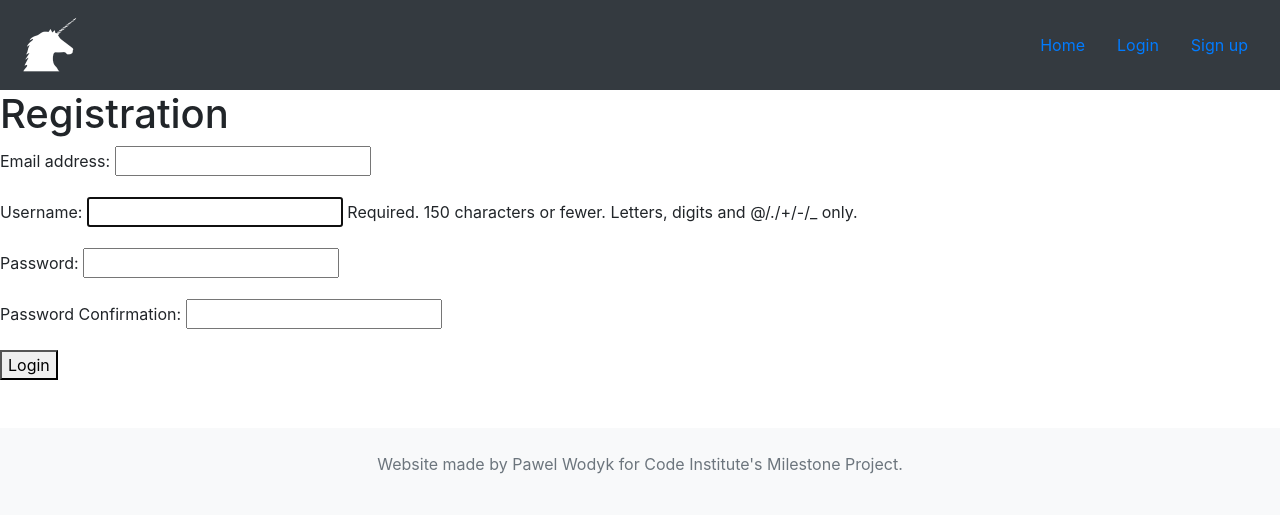
After one commit to pawodyk/CI_MilestoneProject4, a Django app: a page that uses templates/base.html in a window 1280 px wide. The commit adds this page. Shown: the top 515 px of the page. Run offline with Django 3.2, Linux system fonts and the light colour scheme; some libraries are stand-ins or nearby versions.

Commit message:
added registration

```diff
--- a/UnicornAttractor/urls.py
+++ b/UnicornAttractor/urls.py
@@ -25,5 +25,5 @@ urlpatterns = [
     url(r'^$', homepage, name='index'),
     url(r'^about/$', aboutpage, name='about'),
     url(r'^tracker/', include(urls_tracker)),
-    url(r'^user/', include(urls_user))
+    url(r'^accounts/', include(urls_user))
 ]
--- a/templates/base.html
+++ b/templates/base.html
@@ -28,7 +28,7 @@
 
             {% else %}
             <li class="nav-item"><a class="nav-link" href="{% url 'login' %}">Login</a></li>
-            <li class="nav-item"><a class="nav-link" href="">Sign up</a></li>
+            <li class="nav-item"><a class="nav-link" href="{% url 'registration' %}">Sign up</a></li>
             {%endif%}
         </ul>
     </nav>
--- a/user_authentication/forms.py
+++ b/user_authentication/forms.py
@@ -1,4 +1,7 @@
 from django import forms
+from django.contrib.auth.models import User
+from django.contrib.auth.forms import UserCreationForm
+from django.core.exceptions import ValidationError
 
 
 class UserLoginForm(forms.Form):
@@ -6,3 +9,38 @@ class UserLoginForm(forms.Form):
 
     username = forms.CharField()
     password = forms.CharField(widget=forms.PasswordInput)
+
+
+
+class UserRegistrationForm(UserCreationForm):
+    """Form used to register a new user"""
+
+    password1 = forms.CharField(
+        label="Password",
+        widget=forms.PasswordInput)
+    password2 = forms.CharField(
+        label="Password Confirmation",
+        widget=forms.PasswordInput)
+
+    class Meta:
+        model = User
+        fields = ['email', 'username', 'password1', 'password2']
+
+    def clean_email(self):
+        email = self.cleaned_data.get('email')
+        username = self.cleaned_data.get('username')
+        if User.objects.filter(email=email).exclude(username=username):
+            raise forms.ValidationError(u'Email address must be unique')
+        return email
+
+    def clean_password2(self):
+        password1 = self.cleaned_data.get('password1')
+        password2 = self.cleaned_data.get('password2')
+
+        if not password1 or not password2:
+            raise ValidationError("Please confirm your password")
+
+        if password1 != password2:
+            raise ValidationError("Passwords must match")
+
+        return password2
--- /dev/null
+++ b/user_authentication/templates/registration.html
@@ -0,0 +1,15 @@
+{% extends 'base.html'%}
+
+<!--Block content-->
+{% block content %}
+
+<h1>Registration</h1>
+
+<form method="POST">
+    {% csrf_token %}
+    {{ reg_form.as_p }}
+
+    <button type="submit">Login</button>
+</form>
+
+{% endblock %}
--- a/user_authentication/urls.py
+++ b/user_authentication/urls.py
@@ -1,8 +1,9 @@
 from django.conf.urls import url, include
-from .views import login, logout
+from .views import login, logout, registration
 
 
 urlpatterns = [
     url(r'^login/$', login, name='login'),
     url(r'^logout/$', logout, name='logout'),
+    url(r'^registration/$', registration, name='registration'),
 ]
--- a/user_authentication/views.py
+++ b/user_authentication/views.py
@@ -1,7 +1,8 @@
-from django.shortcuts import render, redirect, reverse, HttpResponseRedirect
+from django.shortcuts import render, redirect, reverse
 from django.contrib import auth, messages
-from .forms import UserLoginForm
+from .forms import UserLoginForm, UserRegistrationForm
 from django.contrib.auth.decorators import login_required
+from django.contrib.auth.models import User
 
 
 def login(request):
@@ -35,3 +36,29 @@ def logout(request):
     auth.logout(request)
     messages.success(request, 'You have successfully logged out')
     return redirect(reverse('index'))
+
+
+
+def registration(request):
+    """Render the registration page"""
+    if request.user.is_authenticated:
+        return redirect(reverse('index'))
+
+    if request.method == "POST":
+        registration_form = UserRegistrationForm(request.POST)
+
+        if registration_form.is_valid():
+            registration_form.save()
+
+            user = auth.authenticate(username=request.POST['username'],
+                                     password=request.POST['password1'])
+            if user:
+                auth.login(user=user, request=request)
+                messages.success(request, "You have successfully registered")
+                return redirect(reverse('index'))
+            else:
+                messages.error(request, "Unable to register your account at this time")
+    else:
+        registration_form = UserRegistrationForm()
+
+    return render(request, 'registration.html', {"reg_form": registration_form})
```
